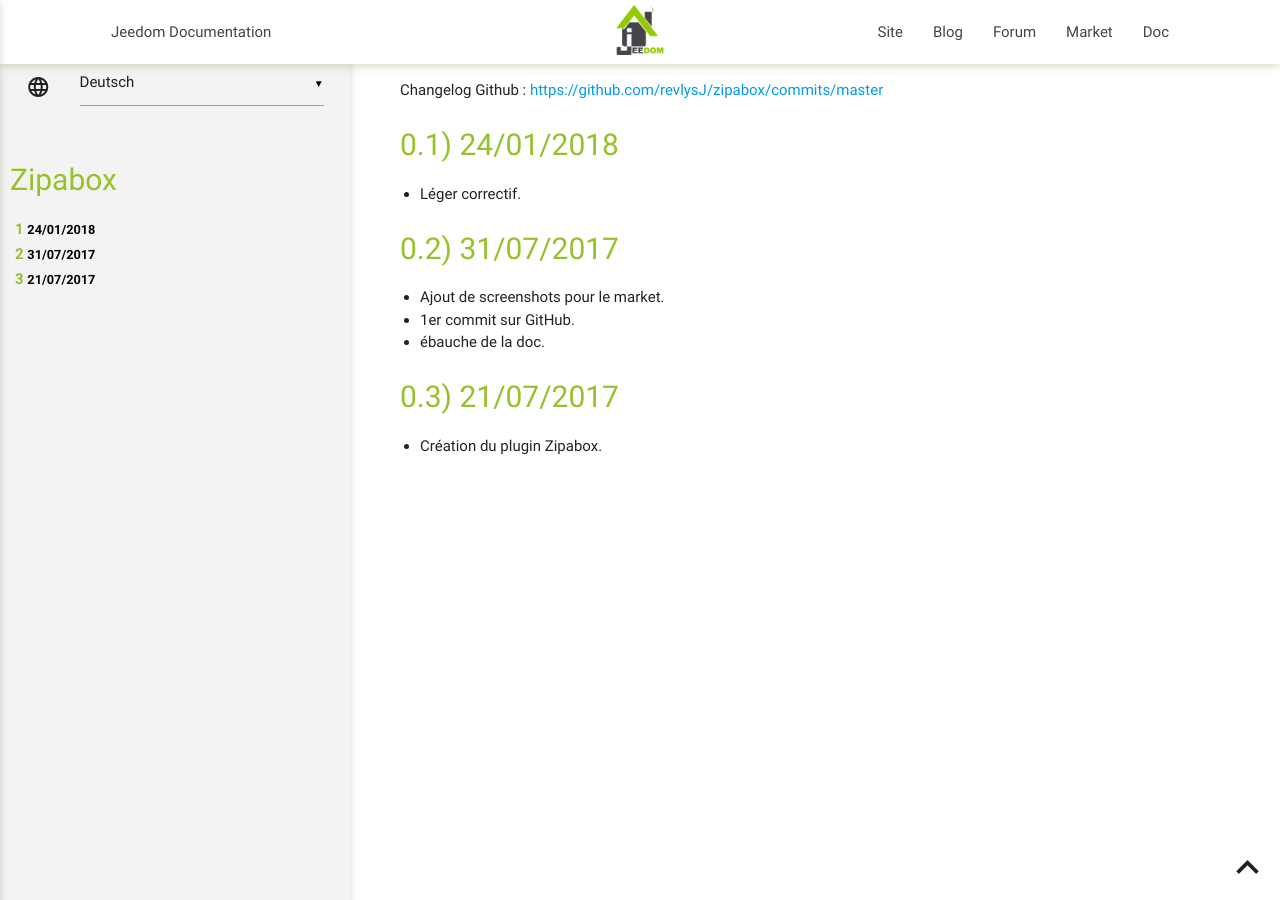
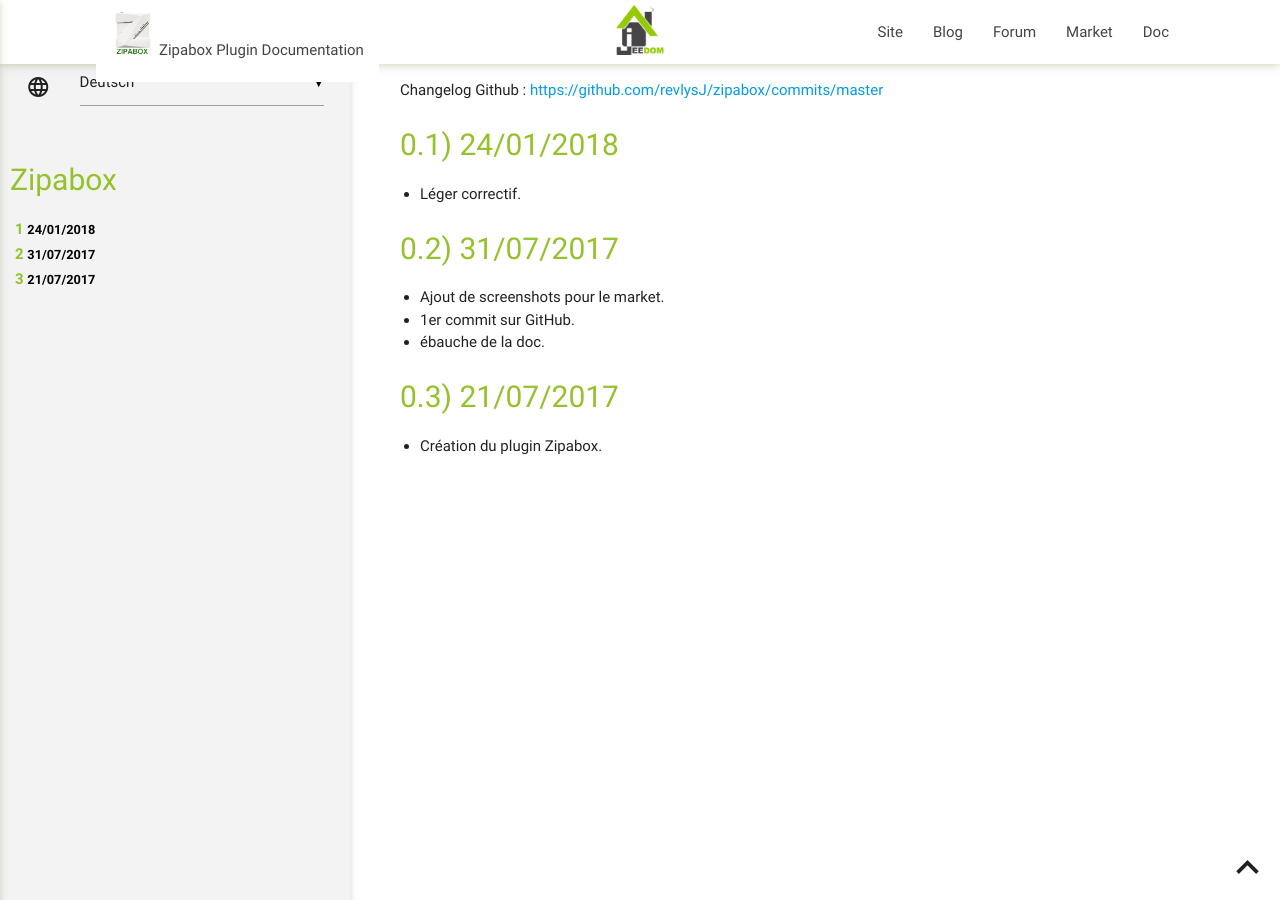
Before and after one commit to revlysJ/zipabox, a Jekyll site: the page built from docs/de_DE/changelog.md, in a window 1280 px wide. Built offline with Jekyll 4.4.1, drawn with Linux system fonts in a browser that asks for light colours; our own code applies the rules of GitHub Pages for plain Markdown files.

Commit message:
test doc

```diff
--- a/docs/_layouts/default.html
+++ b/docs/_layouts/default.html
@@ -13,7 +13,7 @@
       <div class="nav-wrapper container">
         <a id="logo-container" href="https://www.jeedom.com/doc" class="brand-logo center"><img src="/{{site.github.project_title}}/assets/images/logo.png" style="height:50px;margin-top:5px"></a>
         <ul class="left hide-on-med-and-down">
-          <li><a href="https://www.jeedom.com/doc">Jeedom Documentation</a></li>
+          <li><a href="https://github.com/revlysJ/zipabox"><img src="/{{site.github.project_title}}/images/zipabox_icon.png" style="height:50px;margin-top:5px"> Zipabox Plugin Documentation</a></li>
         </ul>
         <a href="https://www.jeedom.com/doc" data-activates="nav-mobile" class="button-collapse btn-floating btn-large waves-effect waves-light jeedomcolorbg"><i class="material-icons">menu</i></a>
         <ul class="right hide-on-med-and-down">
```
